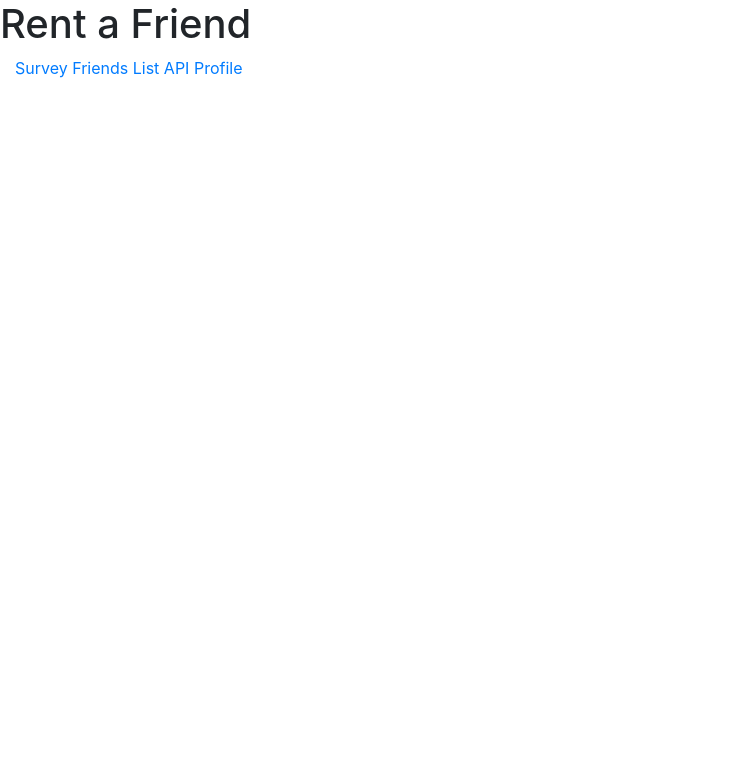
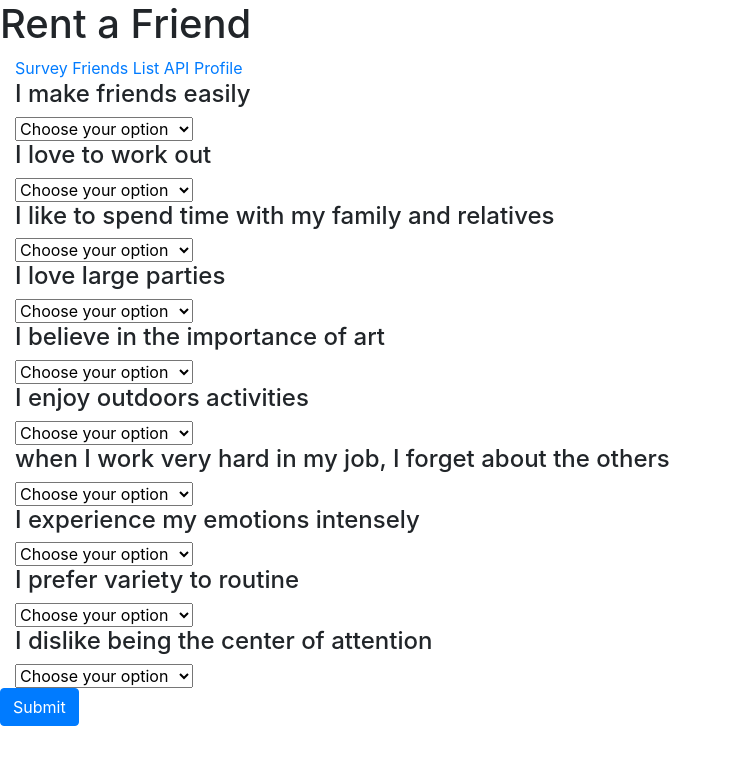
Before and after one commit to CamilaChica/FriendFinder, a website: page app/public/home.html in a window 1280 px wide. Shown: the whole page, without its empty margins (0-732 px from the left). Drawn offline with nearby package versions, Linux system fonts and the light colour scheme.

Commit message:
added routing

```diff
--- a/app/public/home.html
+++ b/app/public/home.html
@@ -20,11 +20,133 @@
             </div>
           </div>
         </header>
+<main>
+        <container>
+<!-- Questions -->
+<div class="input-field col s12">
+<h4>I make friends easily</h4>
+<select id="questioin1">
+    <option value=""disabled selected>Choose your option</option>
+    <option value="1">1 (Strongly disagree)</option>
+    <option value="2">2</option>
+    <option value="3">3</option>
+    <option value="4">4</option>
+    <option value="5">5 (Strongly agree)</option>
+</select>
+</div>
 
-        <container>
 
+<div class="input-field col s12">
+        <h4>I love to work out</h4>
+        <select id="questioin2">
+            <option value=""disabled selected>Choose your option</option>
+            <option value="1">1 (Strongly disagree)</option>
+            <option value="2">2</option>
+            <option value="3">3</option>
+            <option value="4">4</option>
+            <option value="5">5 (Strongly agree)</option>
+        </select>
+</div>
+
+<div class="input-field col s12">
+        <h4>I like to spend time with my family and relatives</h4>
+        <select id="questioin3">
+            <option value=""disabled selected>Choose your option</option>
+            <option value="1">1 (Strongly disagree)</option>
+            <option value="2">2</option>
+            <option value="3">3</option>
+            <option value="4">4</option>
+            <option value="5">5 (Strongly agree)</option>
+        </select>
+</div>
+
+<div class="input-field col s12">
+        <h4>I love large parties</h4>
+        <select id="questioin4">
+            <option value=""disabled selected>Choose your option</option>
+            <option value="1">1 (Strongly disagree)</option>
+            <option value="2">2</option>
+            <option value="3">3</option>
+            <option value="4">4</option>
+            <option value="5">5 (Strongly agree)</option>
+        </select>
+</div>
+
+<div class="input-field col s12">
+        <h4>I believe in the importance of art</h4>
+        <select id="questioin5">
+            <option value=""disabled selected>Choose your option</option>
+            <option value="1">1 (Strongly disagree)</option>
+            <option value="2">2</option>
+            <option value="3">3</option>
+            <option value="4">4</option>
+            <option value="5">5 (Strongly agree)</option>
+        </select>
+</div>
+
+<div class="input-field col s12">
+        <h4>I enjoy outdoors activities</h4>
+        <select id="questioin6">
+            <option value=""disabled selected>Choose your option</option>
+            <option value="1">1 (Strongly disagree)</option>
+            <option value="2">2</option>
+            <option value="3">3</option>
+            <option value="4">4</option>
+            <option value="5">5 (Strongly agree)</option>
+        </select>
+</div>
+
+<div class="input-field col s12">
+        <h4>when I work very hard in my job, I forget about the others</h4>
+        <select id="questioin7">
+            <option value=""disabled selected>Choose your option</option>
+            <option value="1">1 (Strongly disagree)</option>
+            <option value="2">2</option>
+            <option value="3">3</option>
+            <option value="4">4</option>
+            <option value="5">5 (Strongly agree)</option>
+        </select>
+</div>
+
+<div class="input-field col s12">
+        <h4>I experience my emotions intensely</h4>
+        <select id="questioin8">
+            <option value=""disabled selected>Choose your option</option>
+            <option value="1">1 (Strongly disagree)</option>
+            <option value="2">2</option>
+            <option value="3">3</option>
+            <option value="4">4</option>
+            <option value="5">5 (Strongly agree)</option>
+        </select>
+</div>
+
+<div class="input-field col s12">
+        <h4>I prefer variety to routine</h4>
+        <select id="questioin9">
+            <option value=""disabled selected>Choose your option</option>
+            <option value="1">1 (Strongly disagree)</option>
+            <option value="2">2</option>
+            <option value="3">3</option>
+            <option value="4">4</option>
+            <option value="5">5 (Strongly agree)</option>
+        </select>
+</div>
+
+<div class="input-field col s12">
+        <h4>I dislike being the center of attention</h4>
+        <select id="questioin10">
+            <option value=""disabled selected>Choose your option</option>
+            <option value="1">1 (Strongly disagree)</option>
+            <option value="2">2</option>
+            <option value="3">3</option>
+            <option value="4">4</option>
+            <option value="5">5 (Strongly agree)</option>
+        </select>
+</div>
+
+<button id="submitButton" class="btn btn-primary" type="submit">Submit</button>
         </container>
-
+</main>
 
     <!-- Optional JavaScript -->
     <!-- jQuery first, then Popper.js, then Bootstrap JS -->
```
Also changed, not shown: app/routing/htmlRoutes.js (+9 -0 lines), package.json (+6 -1 lines), 2 other files.
